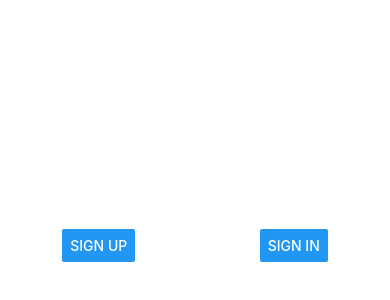
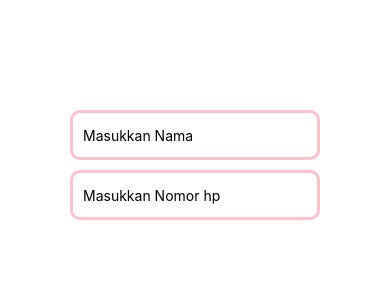
Before and after one commit to NurAnnisa01/105841106021-Annisa-labweb, a React Native app: screen / in a window 390 px wide. Shown: the part 252-552 px from the top of the page. Built offline with nearby package versions, Linux system fonts and the light colour scheme.

Commit message:
costum komponen dan text input

```diff
--- a/App.js
+++ b/App.js
@@ -1,26 +1,51 @@
-import { Text, View, TextInput, Button } from "react-native";
+import { StyleSheet, Text, View, TextInput } from "react-native";
 import React from "react";
+const ButtonCostum = ({ text, color }) => {
+  return (
+    <View>
+      <View
+        style={{
+          backgroundColor: color,
+          width: 250,
+          height: 100,
+          borderRadius: 50,
+          justifyContent: "center",
+          marginButtom: 10,
+        }}
+      >
+        <Text
+          style={{
+            textAlign: "center",
+            fontsize: 30,
+            fontWeight: "bold",
+          }}
+        >
+          {text}
+        </Text>
+      </View>
+    </View>
+  );
+};
 
-const App = () => {
-  const Inputan = ({ nama, color }) => {
+// Custom component, TextInputCustom
+const TextInputCustom = ({ placeholder, color, typeKeyboard }) => {
   return (
     <TextInput
-        placeholder={`Masukan ${nama}`}
+      keyboardType={typeKeyboard}
+      placeholder={placeholder}
       style={{
-          borderWidth: 1,
-          borderColor: "white",
-          borderRadius: 10,
         width: 250,
         height: 50,
-          marginVertical: 10,
-          padding: 10,
-          backgroundColor: "blue",
-          color: color,
+        borderColor: color,
+        borderWidth: 3,
+        borderRadius: 10,
+        marginBottom: 10,
+        paddingLeft: 10,
       }}
     />
   );
 };
-
+const App = () => {
   return (
     <View
       style={{
@@ -29,25 +54,19 @@ const App = () => {
         alignItems: "center",
       }}
     >
-      <View
-        style={{
-          flexDirection: "row",
-          justifyContent: "space-around",
-          width: "100%",
-        }}
-      >
-        <View style={{ alignItems: "center" }}>
-          <Text style={{ fontSize: 40, marginBottom: 150 }}></Text>
-          <Button title="Sign Up" onPress={() => {}} />
-        </View>
-        <View style={{ alignItems: "center" }}>
-          <Text style={{ fontSize: 40, marginBottom: 150}}></Text>
-
-          <Button title="Sign In" onPress={() => {}} />
-        </View>
-      </View>
+      <TextInputCustom
+        placeholder="Masukkan Nama"
+        color="pink"
+        typeKeyboard="default"
+      />
+      <TextInputCustom
+        placeholder="Masukkan Nomor hp"
+        color="pink"
+        typeKeyboard="numeric"
+      />
     </View>
   );
 };
+export default App;
 
-export default App;
+const style = StyleSheet.create({});
```
Lines whose indentation alone changed are shown as unchanged.
